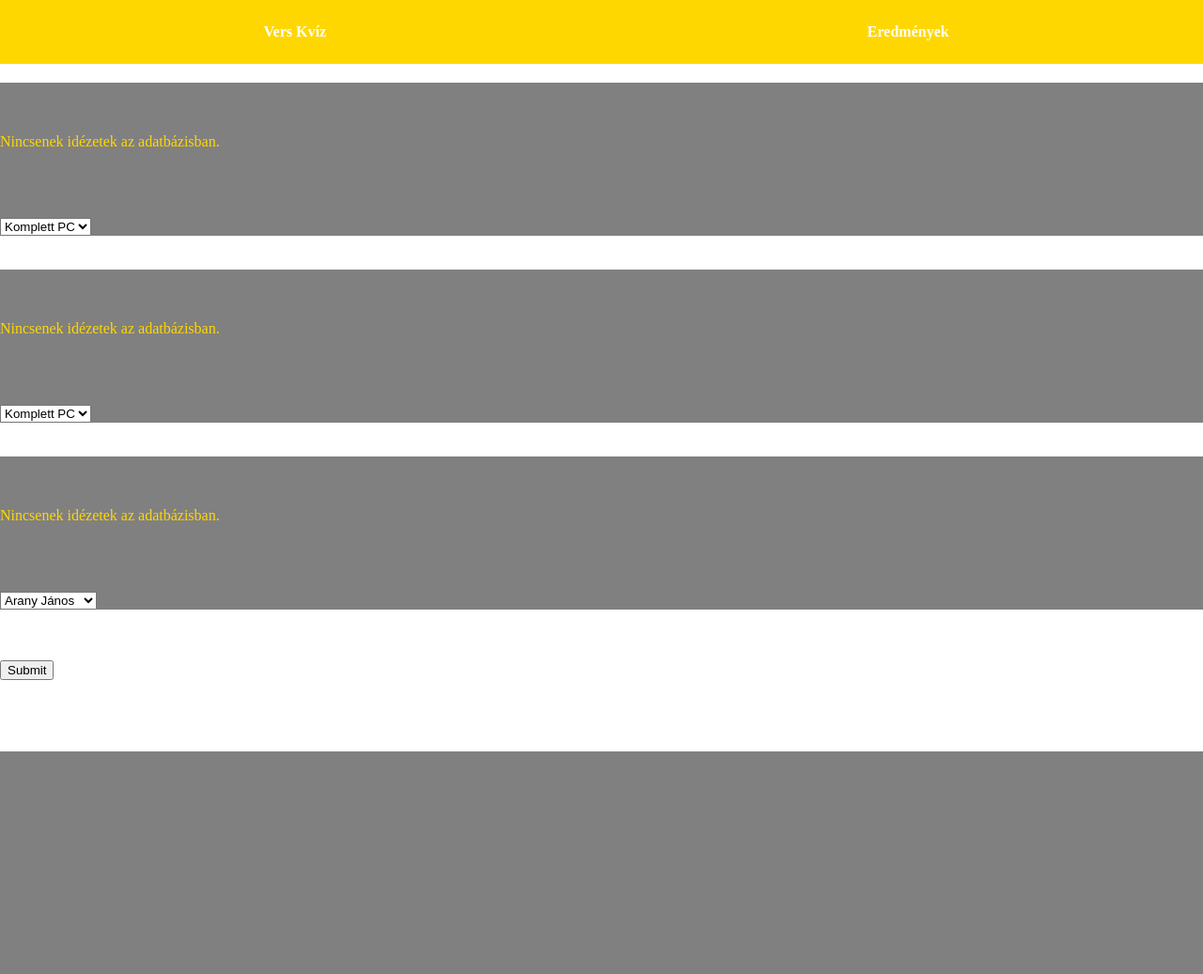
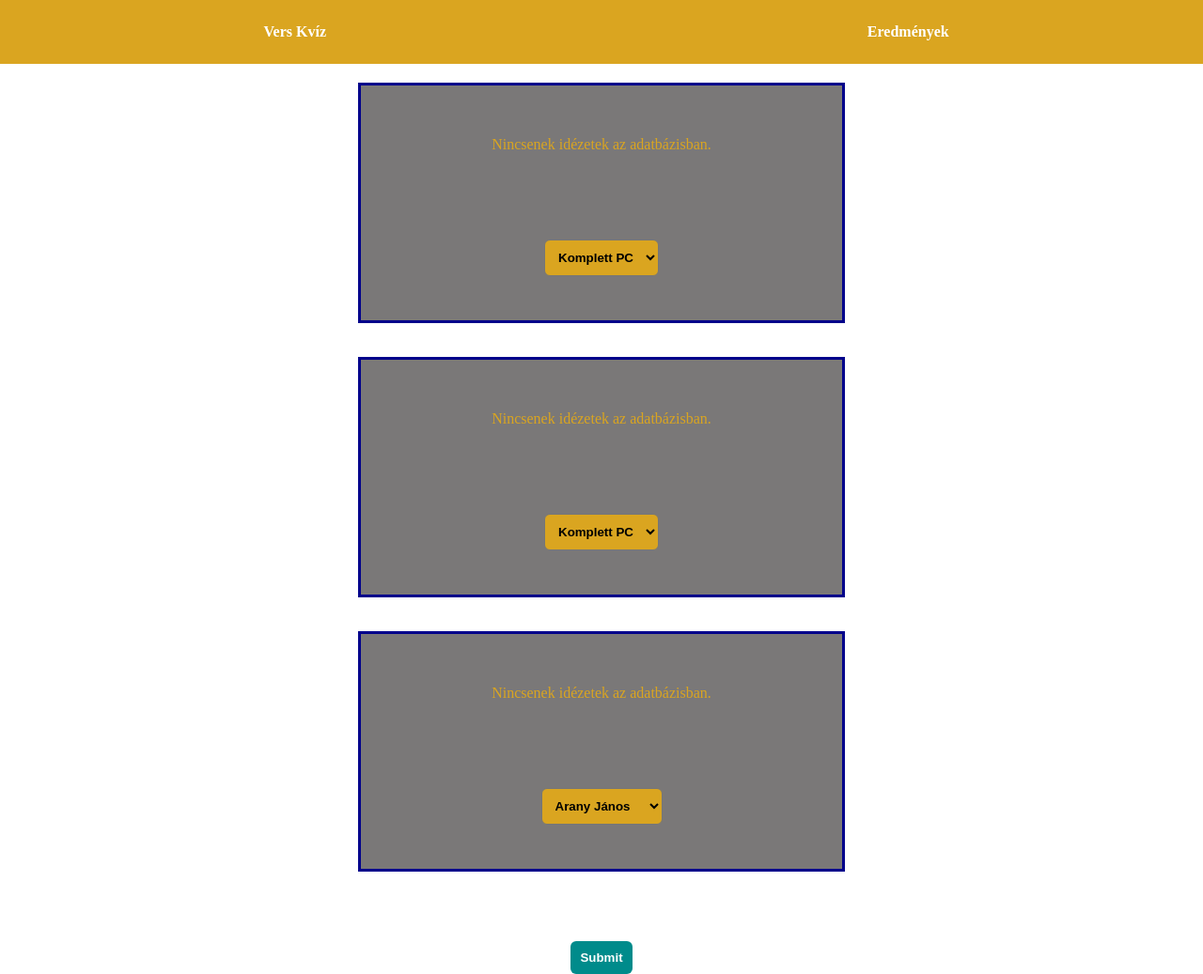
Before and after one commit to hghrjkgerigehruhtuzh/idezet, a PHP site: page / in a window 1280 px wide. Shown: the whole page at 94% size. Before the commit the page ends 800 px from the top, so only its background shows below. Run offline with PHP 8.4, Linux system fonts and the light colour scheme; data that the repository does not hold is empty.

Commit message:
main.css

```diff
--- a/main.css
+++ b/main.css
@@ -1,16 +1,31 @@
 body
 {
     background-color: white;
-    color: gold;
+    color: goldenrod;
     margin: 0px;
-
+ text-align: center;
 }
 .main
 {
-background-color: gray;
+  border: solid darkblue;
+
+  width: 40%;
+  margin: auto;
+  height: 250px;
+  background-color: rgb(122, 120, 120);
+  text-align: center;
+}
+select
+{
+  padding: 10px;
+  border-radius: 6px;
+  margin-top: 20px;
+  cursor: pointer;
+  font-weight: bold;
+  background-color: goldenrod;
 }
 nav {
-    background-color: gold;
+    background-color: goldenrod;
     height: 100%;
     padding: 15px 0;
     margin-bottom: 20px;
@@ -39,5 +54,19 @@ nav {
 nav a:hover
 {
     background-color: white;
-    color: gold;
+    color: goldenrod;
 }
+input[type="submit"] {
+  background-color: darkcyan;
+  color: white;
+  border: none;
+  padding: 10px;
+  border-radius: 6px;
+  margin-top: 20px;
+  cursor: pointer;
+  font-weight: bold;
+}
+
+input[type="submit"]:hover {
+  background-color: rgb(0, 128, 128);
+}
```
